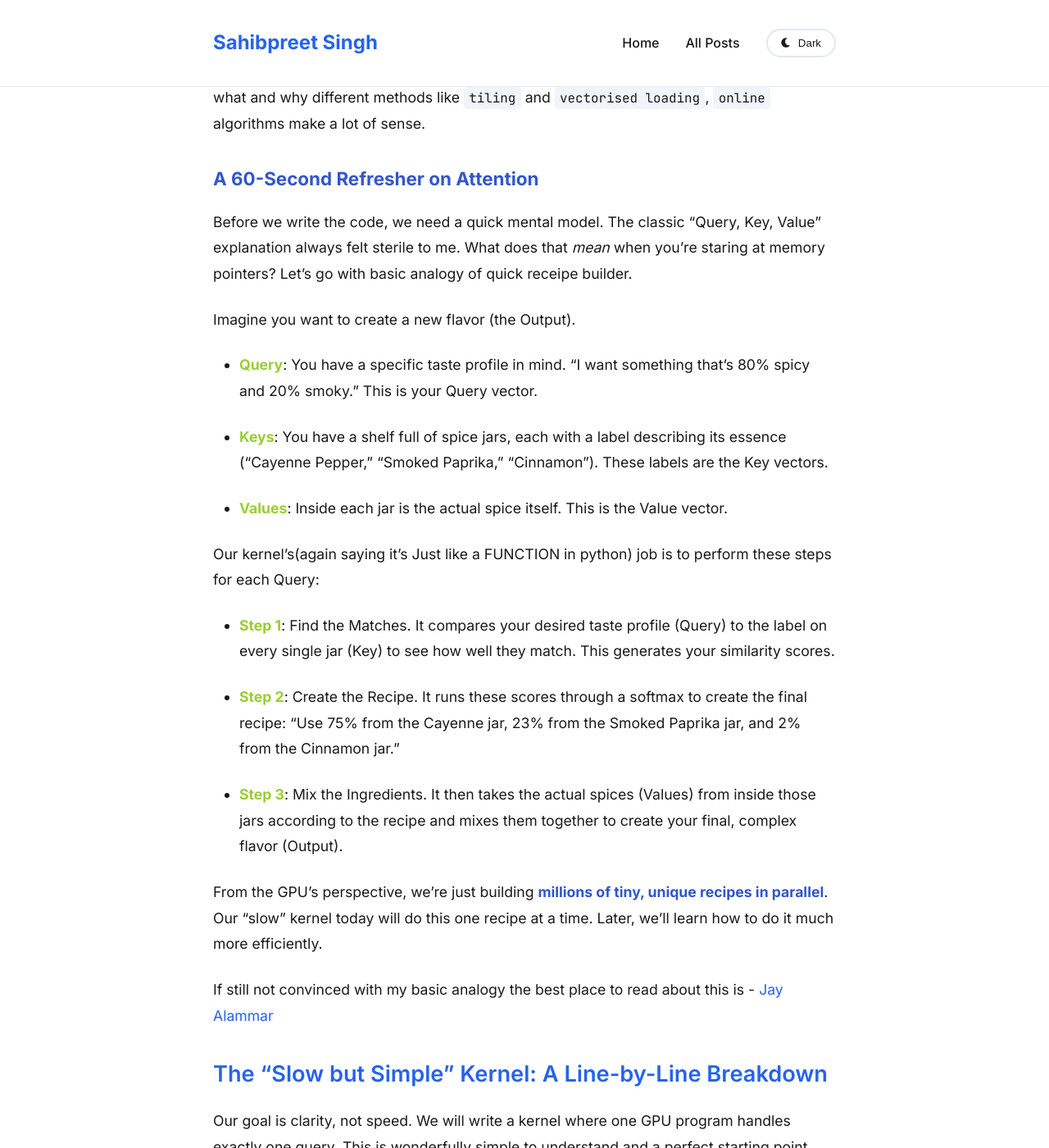
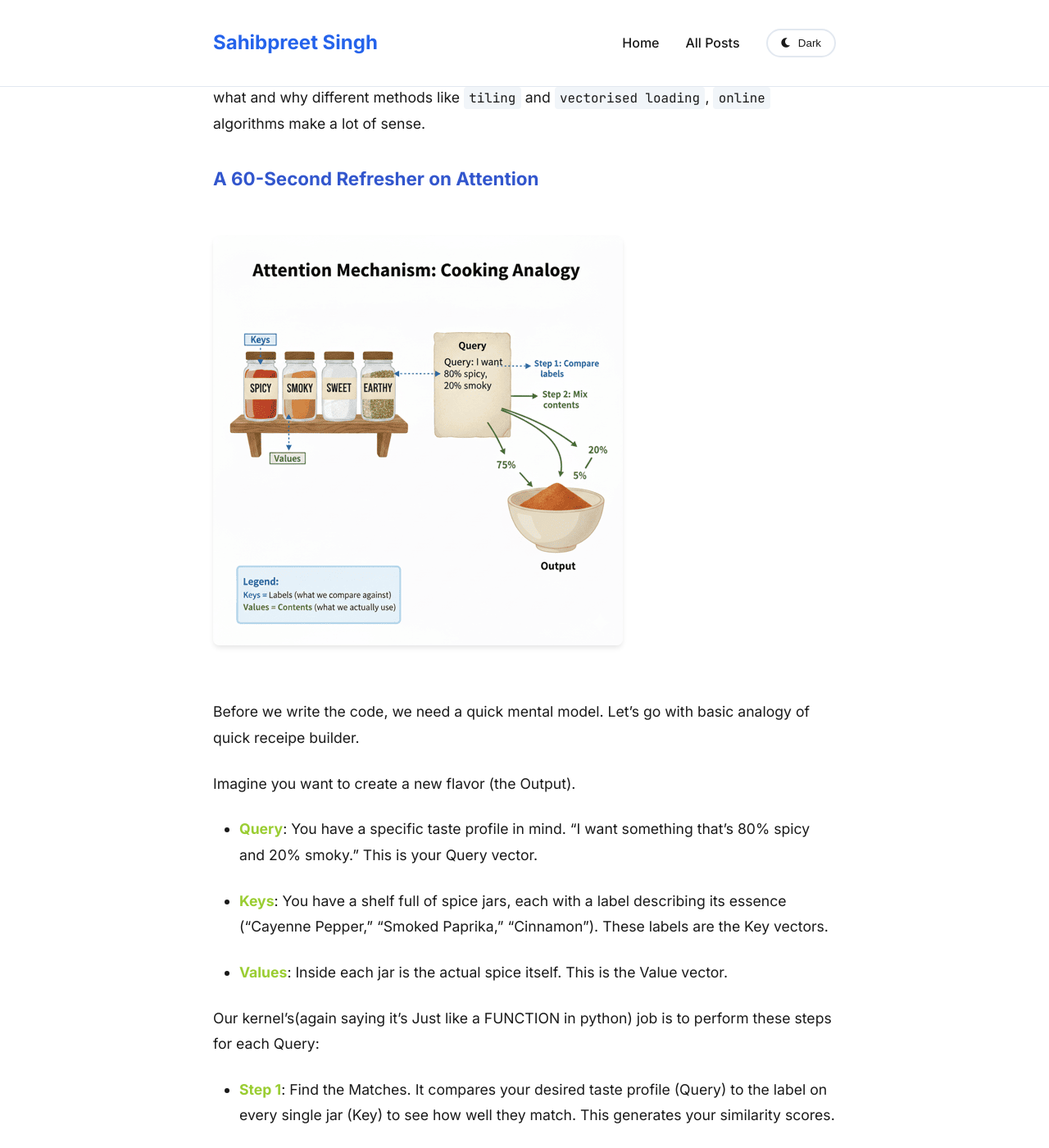
Before and after one commit to sahibpreetsingh12/sahibpreetsingh12.github.io, a Jekyll site: the page built from _posts/2025-09-28-Attention-Isn't-Magic- Building-the-Kernel-That-Powers-LLMs-From-Scratch.md, in a window 1280 px wide and 1400 px high, scrolled down 628 px. Shown: the whole window at 82% size. Built offline with Jekyll 4.4.1, drawn with Linux system fonts in a browser that asks for light colours; nearby versions of some CDN libraries.

Commit message:
blog image optimised

```diff
--- a/_posts/2025-09-28-Attention-Isn't-Magic- Building-the-Kernel-That-Powers-LLMs-From-Scratch.md
+++ b/_posts/2025-09-28-Attention-Isn't-Magic- Building-the-Kernel-That-Powers-LLMs-From-Scratch.md
@@ -16,7 +16,9 @@ Now, it's time to tackle the Everest of modern AI: the attention mechanism. Our
 Our goal is to translate the abstract math of `softmax(QKᵀ/√d)V` into a real, working GPU kernel, line by line how normally we would in python and then in later blogs we will learn what and why different methods like `tiling` and `vectorised loading`, `online` algorithms make a lot of sense.
 
 ### <span style="color: #3256cdff; font-weight: bold;">A 60-Second Refresher on Attention</span>
-Before we write the code, we need a quick mental model. The classic "Query, Key, Value" explanation always felt sterile to me. What does that *mean* when you're staring at memory pointers?
+![cooking-analogy]({{ site.baseurl }}/assets/blog-3-simple-attention/cooking.png)
+
+Before we write the code, we need a quick mental model.
 Let's go with basic analogy of quick receipe builder.
 
 Imagine you want to create a new flavor (the Output).
```
Also changed, not shown: assets/blog-3-simple-attention/cooking.png (added).
